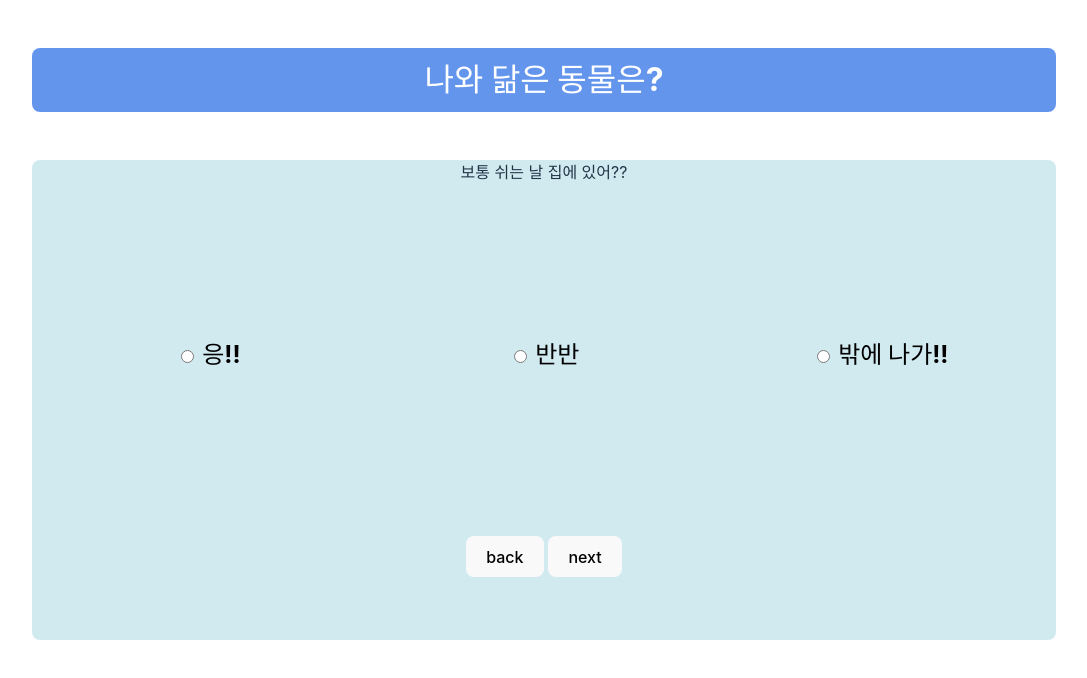
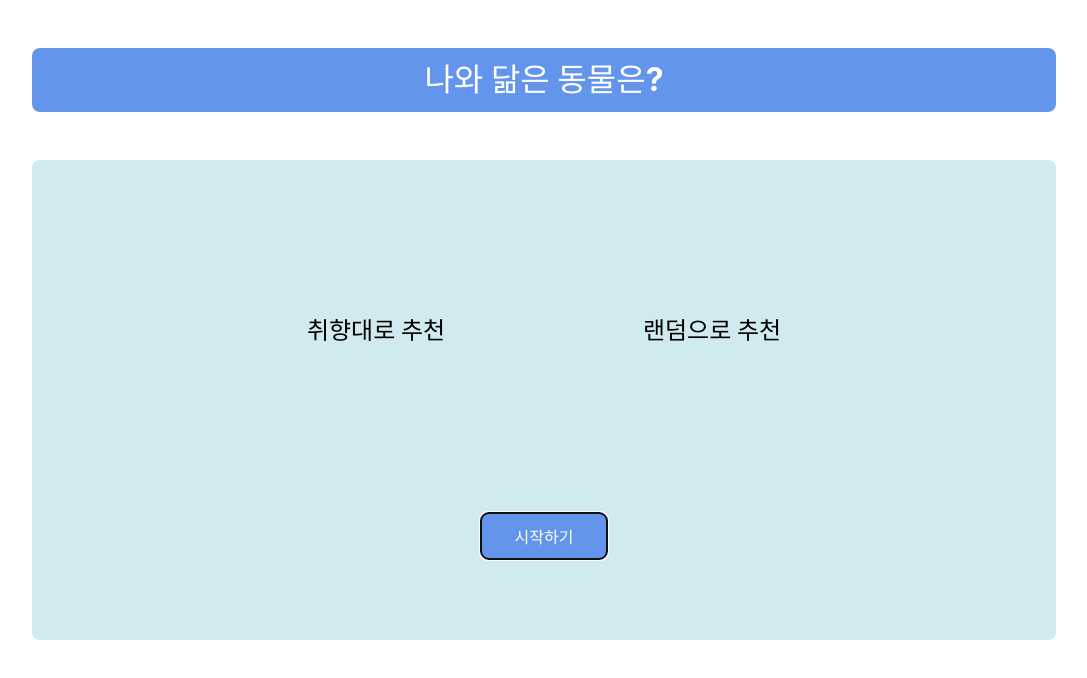
Before and after one commit to DO-SOPT-WEB/DahyunMoon, a React (Vite) app in the folder 3주차/FindAnimal/: page / in a window 1280 px wide. Both pictures are taken after a click on the button "시작하기". Shown: the top 678 px of the page, without its empty margins (96-1183 px from the left). Built offline with nearby package versions, Linux system fonts and the light colour scheme.

Commit message:
Feat: 랜덤으로 추천

```diff
--- a/3주차/FindAnimal/src/App.jsx
+++ b/3주차/FindAnimal/src/App.jsx
@@ -8,11 +8,18 @@
   const [showPage2, setShowPage2] = useState(false);
   const [showPage3, setShowPage3] = useState(false);
   const [showPage4, setShowPage4] = useState(false);
+  const [showPageRandom, setShowPageRandom] = useState(false);
   const [selectedOptions, setSelectedOptions] = useState([]);
 
-  const startGame = () => {
-    setShowPage0(false);
-    setShowPage1(true);
+  const startGame = (page) => {
+    // 인자에 따라 페이지 이동 처리
+    if (page === "page1") {
+      setShowPage0(false);
+      setShowPage1(true);
+    } else if (page === "pageRandom") {
+      setShowPage0(false);
+      setShowPageRandom(true);
+    }
   };
 
   const goPage1 = (option) => {
@@ -59,6 +66,7 @@
   return (
     <>
       {showPage0 && <Page0 startGame={startGame} />}
+      {showPageRandom && <PageRandom animalData={animalData} />}
       {showPage1 && <Page1 goPage1={goPage1} />}
       {showPage2 && <Page2 goPage2={goPage2} />}
       {showPage3 && <Page3 goPage3={goPage3} />}
@@ -83,6 +91,16 @@
     setIsButton2Active(true);
   };
 
+  const handleStartGame = () => {
+    if (isButton1Active) {
+      startGame("page1");
+    } else if (isButton2Active) {
+      startGame("pageRandom");
+    } else {
+      alert("게임을 시작하려면 옵션을 선택해주세요.");
+    }
+  };
+
   return (
     <>
       <Header>나와 닮은 동물은?</Header>
@@ -95,10 +113,15 @@
             랜덤으로 추천
           </Question>
         </div>
-        <ClickButton onClick={startGame}>시작하기</ClickButton>
+        <ClickButton onClick={handleStartGame}>시작하기</ClickButton>
       </Group>
     </>
   );
+}
+
+function PageRandom({ animalData }) {
+  const random_animal = Math.floor(Math.random() * 18);
+  return <Group>{animalData[random_animal].animal}</Group>;
 }
 
 function Page1({ goPage1 }) {
@@ -279,7 +302,7 @@
             <button>back</button>{" "}
           </span>
           <span>
-            <button onClick={handlePage3}>next</button>{" "}
+            <button onClick={handlePage3}>결과보기</button>{" "}
           </span>
         </div>
       </Group>
```
